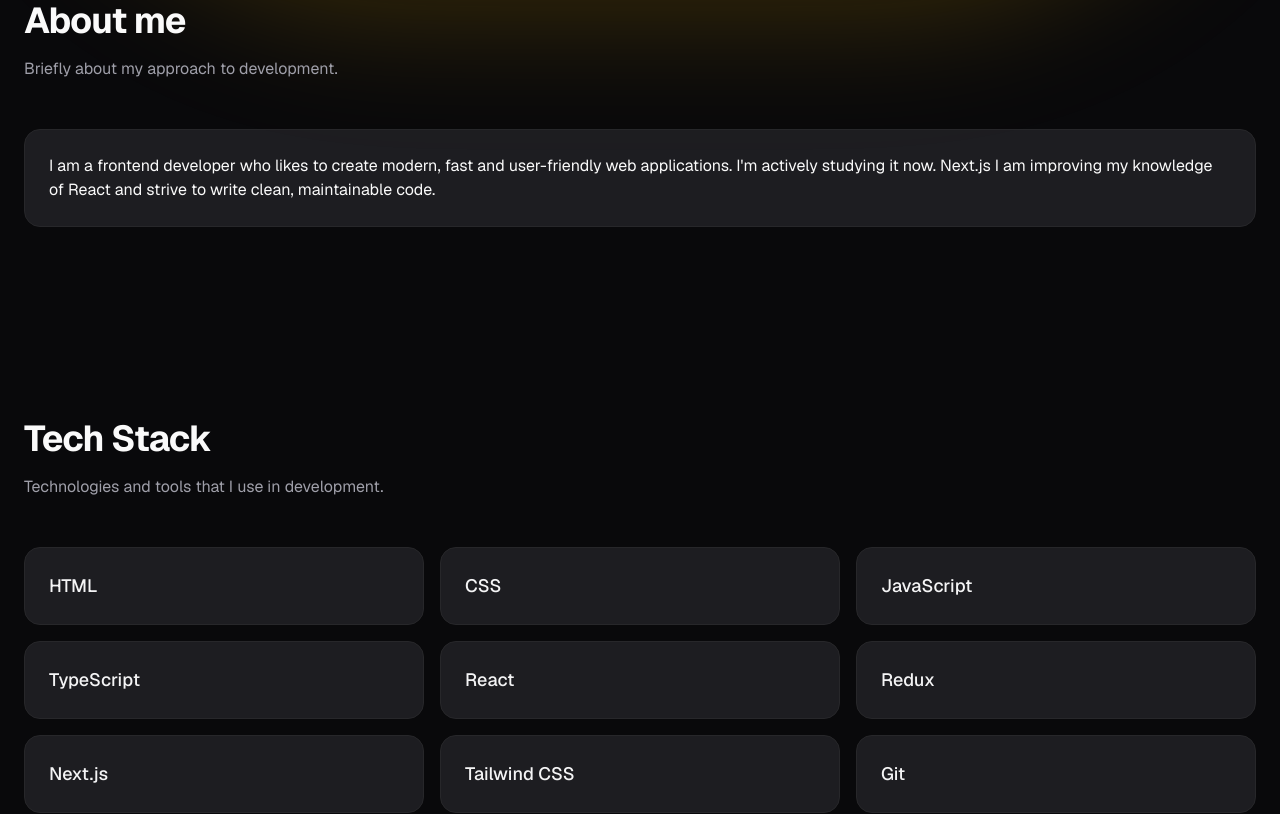
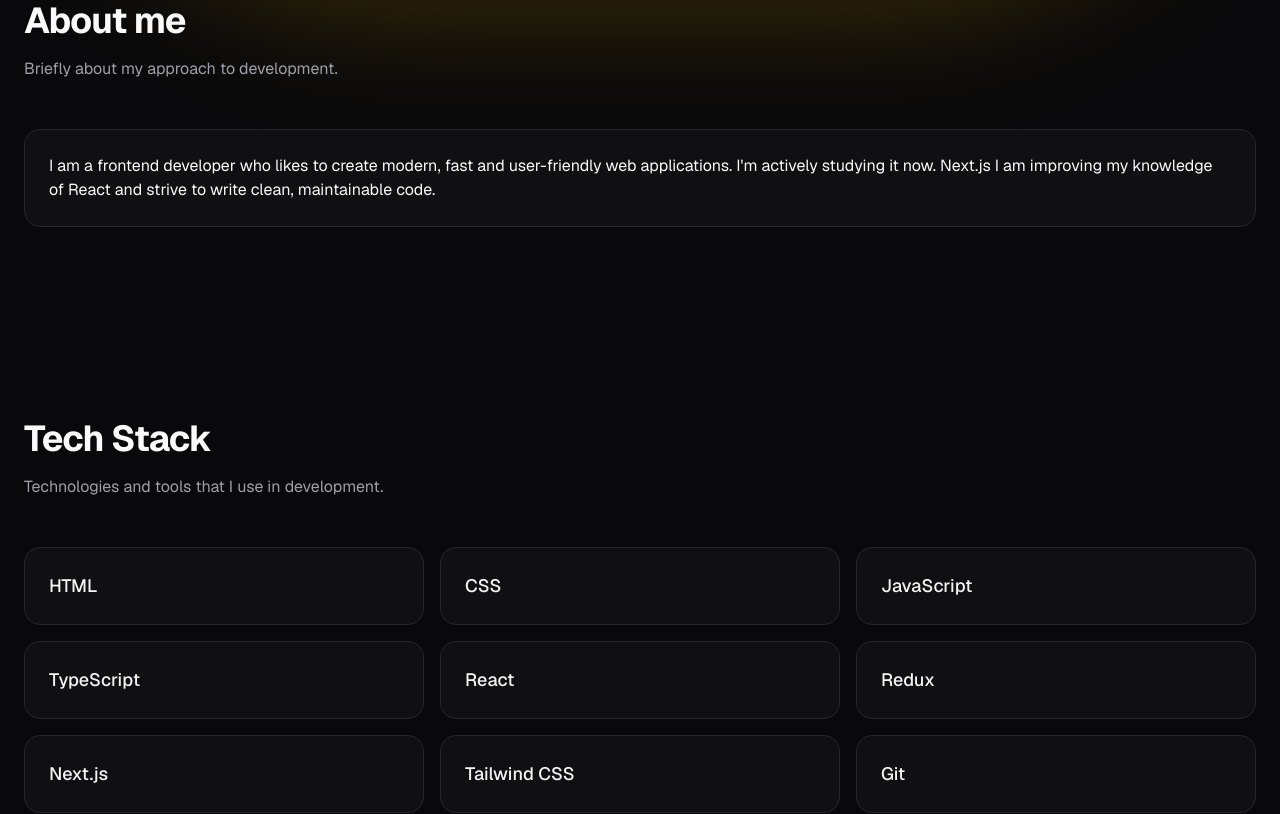
Before and after one commit to avramenkomy/portfolio, a Next.js app: page / in a window 1280 px wide. Shown: the part 800-1614 px from the top of the page. Built offline with nearby package versions, Linux system fonts and the light colour scheme.

Commit message:
refactor: add cn utility and improve ui components

```diff
--- a/src/components/ui/Button.jsx
+++ b/src/components/ui/Button.jsx
@@ -1,7 +1,9 @@
 import Link from 'next/link';
 
+import { cn } from '@/lib/utils';
+
 export default function Button(props) {
-  const { href, children, variant='primary' } = props;
+  const { href, children, variant='primary', className='' } = props;
 
   const variants = {
     primary: 'bg-blue-500 hover:bg-blue-600 text-white',
@@ -11,16 +13,12 @@
   return (
     <Link
       href={href}
-      className={`
-        inline-flex
-        items-center
-        rounded-lg
-        px-6
-        py-3
-        font-medium
-        transition
-        ${variants[variant]}
-      `}
+      className={cn(
+        "inline-flex items-center justify-center rounded-lg px-6 py-3",
+        "font-medium transition",
+        variants[variant],
+        className
+      )}
     >
       {children}
     </Link>
--- a/src/components/ui/Card.jsx
+++ b/src/components/ui/Card.jsx
@@ -1,17 +1,14 @@
+import { cn } from "@/lib/utils";
+
 export default function Card(props) {
   const { children, className='' } = props;
 
   return (
-    <div className={`
-      rounded-2xl
-      border
-      border-zinc-800
-      bg-zinc-500/20
-      p-6
-      transition-all
-      duration-300
-      hover:border-blue-500/40
-    `}>
+    <div className={cn(
+      "border border-zinc-800 rounded-2xl bg-zinc-900/50 p-6",
+      "transition-all duration-300 hover:border-blue-500/40",
+      className
+    )}>
       {children}
     </div>
   )
--- a/src/components/ui/Section.jsx
+++ b/src/components/ui/Section.jsx
@@ -1,10 +1,15 @@
 import Container from './Container';
+
+import { cn } from '@/lib/utils';
 
 export default function Section(props) {
   const { id, children, className="" } = props;
 
   return (
-    <section id={id} className={`py-24 ${className}`}>
+    <section
+      id={id}
+      className={cn("py-24", className)}
+    >
       <Container>
         {children}
       </Container>
--- /dev/null
+++ b/src/lib/utils.js
@@ -0,0 +1,3 @@
+export function cn(...classes) {
+  return classes.filter(Boolean).join(" ")
+}
```
